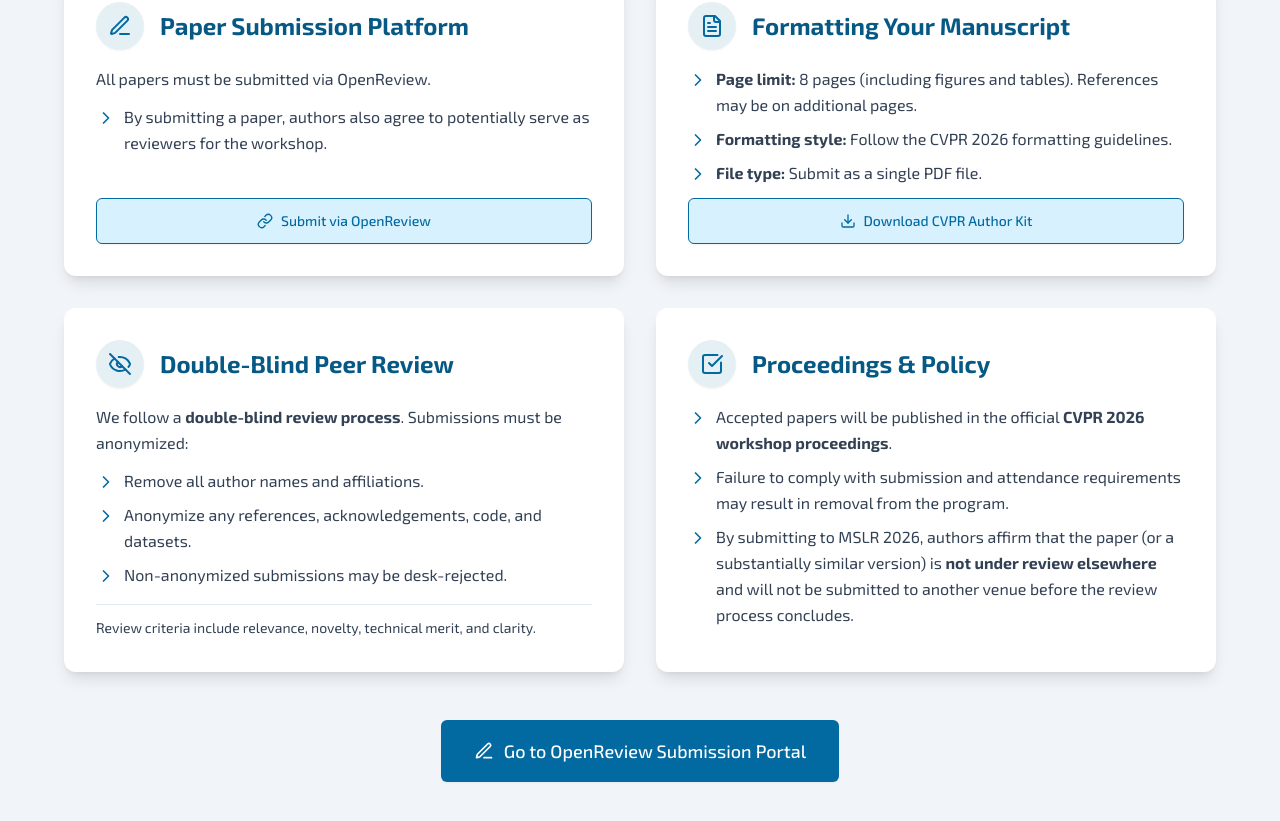
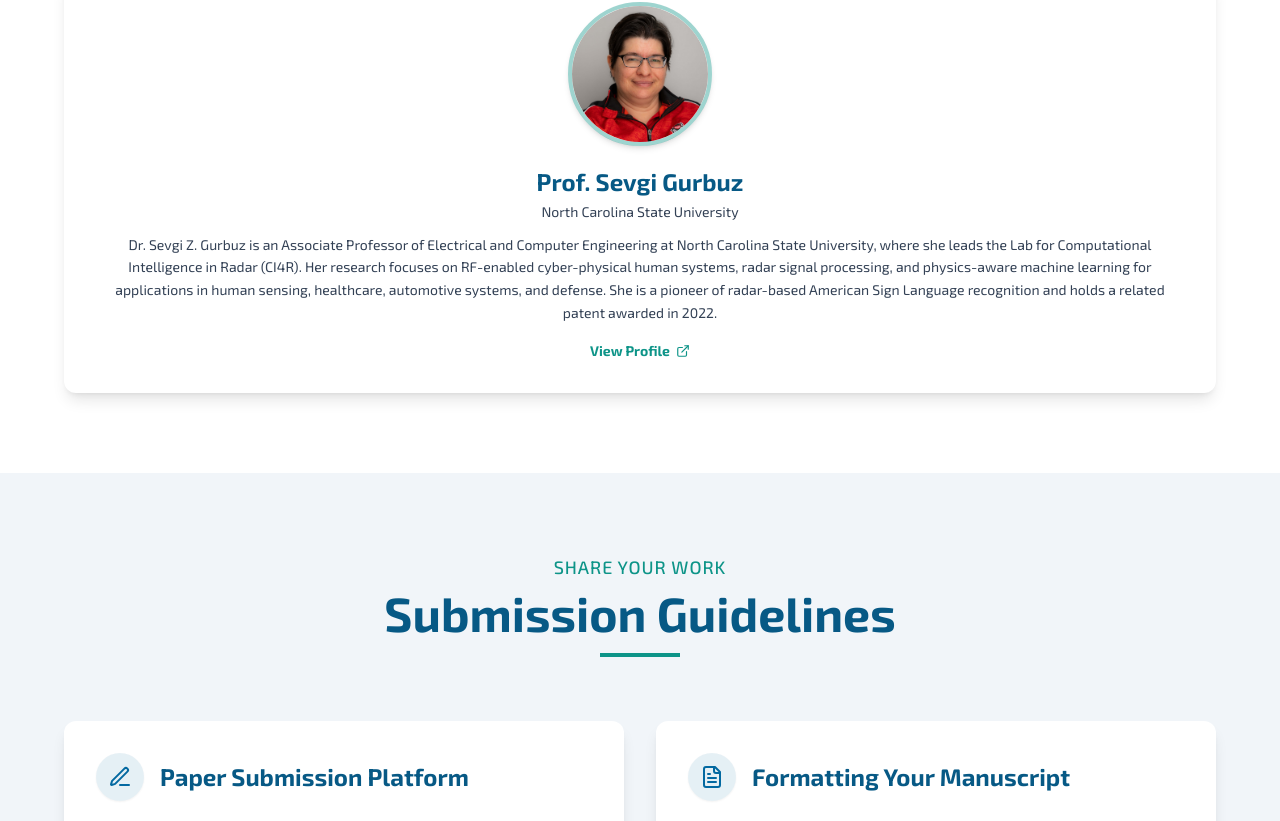
Before and after one commit to M-SLRT/MSLR2026, a React (Vite) app: page / in a window 1280 px wide. Shown: the part 3111-3932 px from the top of the page. Built offline with nearby package versions, Linux system fonts and the light colour scheme.

Commit message:
added first confirmed speaker

```diff
--- a/src/components/sections/Challenge.jsx
+++ b/src/components/sections/Challenge.jsx
@@ -56,22 +56,22 @@ const challengeTracks = [
         accentColor: "text-brand-accent",
         // Fixed image reference
         image: task2,
-        description: "This track presents a sign language recognition task on our multimodal preliminary dataset, featuring 60-GHz radar range-Doppler maps, and including 126 Italian Sign Language gestures (100 medical terms + 26 letters) across 205 expert sessions.",
+        description: "This track presents a sign language recognition task on our multimodal extended dataset, featuring RGB videos, 60-GHz radar range-Doppler maps and motion data (accel+gyro), and including 126 Italian Sign Language gestures (100 medical terms + 26 letters) across 200 expert sessions.",
 
         evaluation: "<strong>Evaluation:</strong> Submissions will be evaluated using <strong>Top-1 Accuracy</strong>, which measures the percentage of correctly predicted gestures. Higher accuracy indicates better performance.",
         subTasks: [],
         links: [
-            { text: "Competition (Kaggle)", url: "https://www.kaggle.com/competitions/CVPR-mslr-2026-track-2", icon: BookOpen }
+            { text: "Competition (Kaggle)", url: "https://www.kaggle.com/competitions/cvpr-mslr-2026-track-2", icon: BookOpen }
         ],
         // links: [
         //     { text: "TBA", url: "", icon: BookOpen }
         // ],
         sponsor: null, // { name: "TBD", url: "#" },
-        prizes: [
-            { place: "1st Place", amount: "$1,000" },
-            { place: "2nd Place", amount: "$750" },
-            { place: "3rd Place", amount: "$500" }
-        ],
+        // prizes: [
+        //     { place: "1st Place", amount: "$1,000" },
+        //     { place: "2nd Place", amount: "$750" },
+        //     { place: "3rd Place", amount: "$500" }
+        // ],
     }
 ];
 
--- a/src/components/sections/Guidelines.jsx
+++ b/src/components/sections/Guidelines.jsx
@@ -12,7 +12,7 @@ const submissionGuidelines = [
         items:[
             "By submitting a paper, authors also agree to potentially serve as reviewers for the workshop."
         ],
-        link: { text: "Submit via OpenReview", url: "https://openreview.net/group?id=thecvf.com/CVPR/2026/Conference#tab-your-consoles" }
+        link: { text: "Submit via CMT", url: "https://cmt3.research.microsoft.com/MSLR2026" }
     },
     {
         title: "Formatting Your Manuscript",
@@ -115,17 +115,17 @@ const Submission = () => {
                 transition={{ delay: submissionGuidelines.length * 0.1 + 0.2 }}
             >
                 <a
-                    href="https://openreview.net/group?id=MSL/2026/Conference"
+                    href="https://cmt3.research.microsoft.com/MSLR2026"
                     target="_blank"
                     rel="noopener noreferrer"
                     className="btn btn-primary btn-lg text-lg px-8 py-4" // Larger primary button
                 >
-                    <Edit3 size={20} className="mr-2.5" /> Go to OpenReview Submission Portal
+                    <Edit3 size={20} className="mr-2.5" /> Go to CMT Submission Portal
                 </a>
             </motion.div>
-            {/* <div className="mt-8 text-center text-sm text-brand-neutral-600">
-                The OpenReview service was used for managing the peer-reviewing process for this conference. This service was provided for free by OpenReview and they bore all expenses, including costs for cloud services as well as for software development and support.
-            </div> */}
+            <div className="mt-8 text-center text-sm text-brand-neutral-600">
+                The CMT service was used for managing the peer-reviewing process for this conference. This service was provided for free by OpenReview and they bore all expenses, including costs for cloud services as well as for software development and support.
+            </div>
         </SectionWrapper>
     );
 };
--- a/src/components/sections/Hero.jsx
+++ b/src/components/sections/Hero.jsx
@@ -188,7 +188,7 @@ const Hero = () => {
                                     flex items-center mx-auto"
                             aria-label="Register Now"
                         >
-                            <a href="https://openreview.net/group?id=thecvf.com/CVPR/2026/Conference#tab-your-consoles">Submit Your Paper</a>
+                            <a href="https://cmt3.research.microsoft.com/MSLR2026">Submit Your Paper</a>
                             <ArrowUpCircle size={18} className="ml-2 text-white" aria-hidden="true" />
                         </motion.button>
                     </motion.div>
--- a/src/components/sections/Home.jsx
+++ b/src/components/sections/Home.jsx
@@ -6,10 +6,7 @@ import { Award, Users, Mic, FileText, ChevronRight, ExternalLink } from 'lucide-
 
 import dummy from "../../assets/images/dummy.png";
 import dobi from "../../assets/images/dobi.png";
-import Prof_Richard from "../../assets/images/RichardBowden.webp";
-import Dr_Oscar from "../../assets/images/oscarkoller.jpg";
-import Dr_Leon from "../../assets/images/leon-sigal.jpg";
-import Dr_Abraham from "../../assets/images/glasser_abraham_headshot_cropped.jpeg";
+import Prof_Sevi from "../../assets/images/sevi.jpg";
 
 const content = {
     overview: [
@@ -32,22 +29,13 @@ const content = {
 
 const speakersData = [
     {
-        name: "Prof. John Doe",
-        affiliation: "University of Imaginary, Nowhere",
-        imgSrc: dummy,
-        bio: "Lorem ipsum dolor sit amet, consectetur adipiscing elit. Sed do eiusmod tempor incididunt ut labore et dolore magna aliqua.",
-        link: "https://scholar.google.com/citations?user=mvvgDvcAAAAJ",
-        title: "TITLE",
-        abstract: "Lorem ipsum dolor sit amet, consectetur adipiscing elit, sed do eiusmod tempor incididunt ut labore et dolore magna aliqua. Ut enim ad minim veniam, quis nostrud exercitation ullamco laboris nisi ut aliquip ex ea commodo consequat. Duis aute irure dolor in reprehenderit in voluptate velit esse cillum dolore eu fugiat nulla pariatur. Excepteur sint occaecat cupidatat non proident, sunt in culpa qui officia deserunt mollit anim id est laborum."
-    },
-    {
-        name: "Prof. Dobi A.",
-        affiliation: "University of Dolphins, KSA",
-        imgSrc: dobi,
-        bio: "Lorem ipsum dolor sit amet, consectetur adipiscing elit. Sed do eiusmod tempor incididunt ut labore et dolore magna aliqua.",
-        link: "https://scholar.google.com/citations?user=mvvgDvcAAAAJ",
-        title: "TITLE",
-        abstract: "Lorem ipsum dolor sit amet, consectetur adipiscing elit, sed do eiusmod tempor incididunt ut labore et dolore magna aliqua. Ut enim ad minim veniam, quis nostrud exercitation ullamco laboris nisi ut aliquip ex ea commodo consequat. Duis aute irure dolor in reprehenderit in voluptate velit esse cillum dolore eu fugiat nulla pariatur. Excepteur sint occaecat cupidatat non proident, sunt in culpa qui officia deserunt mollit anim id est laborum."
+        name: "Prof. Sevgi Gurbuz",
+        affiliation: "North Carolina State University",
+        imgSrc: Prof_Sevi,
+        bio: "Dr. Sevgi Z. Gurbuz is an Associate Professor of Electrical and Computer Engineering at North Carolina State University, where she leads the Lab for Computational Intelligence in Radar (CI4R). Her research focuses on RF-enabled cyber-physical human systems, radar signal processing, and physics-aware machine learning for applications in human sensing, healthcare, automotive systems, and defense. She is a pioneer of radar-based American Sign Language recognition and holds a related patent awarded in 2022.",
+        link: "https://scholar.google.com/citations?hl=en&user=T5Uox50AAAAJ",
+        // title: "TITLE",
+        // abstract: "Lorem ipsum dolor sit amet, consectetur adipiscing elit, sed do eiusmod tempor incididunt ut labore et dolore magna aliqua. Ut enim ad minim veniam, quis nostrud exercitation ullamco laboris nisi ut aliquip ex ea commodo consequat. Duis aute irure dolor in reprehenderit in voluptate velit esse cillum dolore eu fugiat nulla pariatur. Excepteur sint occaecat cupidatat non proident, sunt in culpa qui officia deserunt mollit anim id est laborum."
     },
 ];
 
@@ -118,8 +106,8 @@ const Home = () => {
                 </motion.p>
             </SectionWrapper>
 
-            {/* <SectionWrapper id="program-speakers-internal" title="Invited Speakers" subtitle="Learn from the Leaders" bgColor="bg-white">
-                <div className="grid md:grid-cols-1 lg:grid-cols-2 gap-8 lg:gap-10">
+            <SectionWrapper id="program-speakers-internal" title="Invited Speakers" subtitle="Learn from the Leaders" bgColor="bg-white">
+                <div className="grid md:grid-cols-1 lg:grid-cols-1 gap-8 lg:gap-10">
                     {speakersData.map((speaker, index) => (
                         <motion.div
                             key={speaker.name}
@@ -157,7 +145,7 @@ const Home = () => {
                         </motion.div>
                     ))}
                 </div>
-            </SectionWrapper> */}
+            </SectionWrapper>
 
         </>
     );
--- a/src/components/sections/Organizers.jsx
+++ b/src/components/sections/Organizers.jsx
@@ -28,9 +28,9 @@ const organizersData = {
     "Ahmed Abul Hasanaath — King Fahd University of Petroleum & Minerals, KSA",
     "Dr. Sarah Alyami — Imam Abdulrahman Bin Faisal University, KSA",
     "Nour Imane Zeghib — King Fahd University of Petroleum & Minerals, KSA",
-    // "Dr. Egidio Ragonese — University of Catania, Italy",
-    // "Dr. Gaia Caligiore - University of Modena and Reggio Emilia, Italy",
-    // "Dr. Sabina Fontana - University of Catania, Italy",
+    "Dr. Egidio Ragonese — University of Catania, Italy",
+    "Dr. Gaia Caligiore - University of Catania, Italy",
+    "Dr. Sabina Fontana - University of Catania, Italy",
     // "Dr. Senya Polikovsky — Max Planck Institute for Intelligent Systems, Tübingen, Germany",
     // "Dr. Sevgi Z. Gurbuz — North Carolina State University, USA",
     // "Eng. Kamrul Islam — North Carolina State University, USA",
```
Also changed, not shown: src/assets/images/sevi.jpg (added), 8 other files (tests, documents, lock files or other folders).
